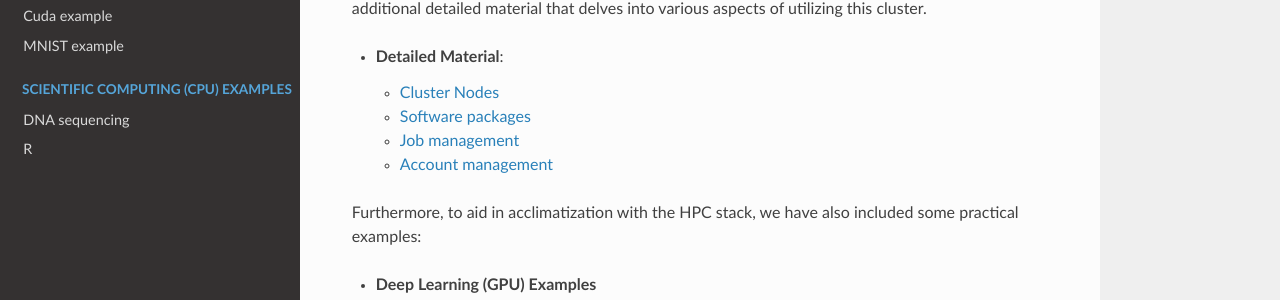
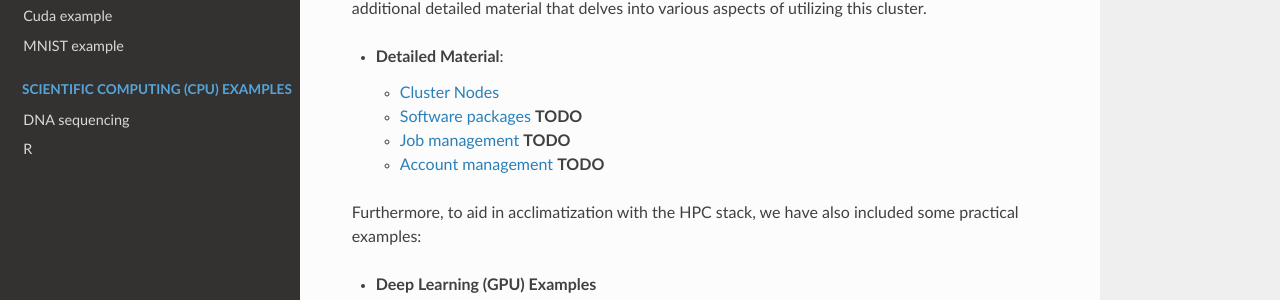
Before and after one commit to ieeta-pt/HPC-guides, an MkDocs documentation site: the page built from docs/index.md, in a window 1280 px wide and 1221 px high. Shown: the part 555-855 px from the top of the window. Built offline with MkDocs 1.6.1, drawn with Linux system fonts in a browser that asks for light colours; nearby versions of some CDN libraries.

Commit message:
Update index.md

```diff
--- a/docs/index.md
+++ b/docs/index.md
@@ -14,9 +14,9 @@ For users seeking more profound insights or for those new to this domain, we hav
 
 * **Detailed Material**:
     - [Cluster Nodes](detail_material/nodes.md)
-    - [Software packages](detail_material/software_packages.md)
-    - [Job management](detail_material/job_management.md)
-    - [Account management](detail_material/account_management.md)
+    - [Software packages](detail_material/software_packages.md) **TODO**
+    - [Job management](detail_material/job_management.md) **TODO**
+    - [Account management](detail_material/account_management.md) **TODO**
 
 Furthermore, to aid in acclimatization with the HPC stack, we have also included some practical examples:
 
```
